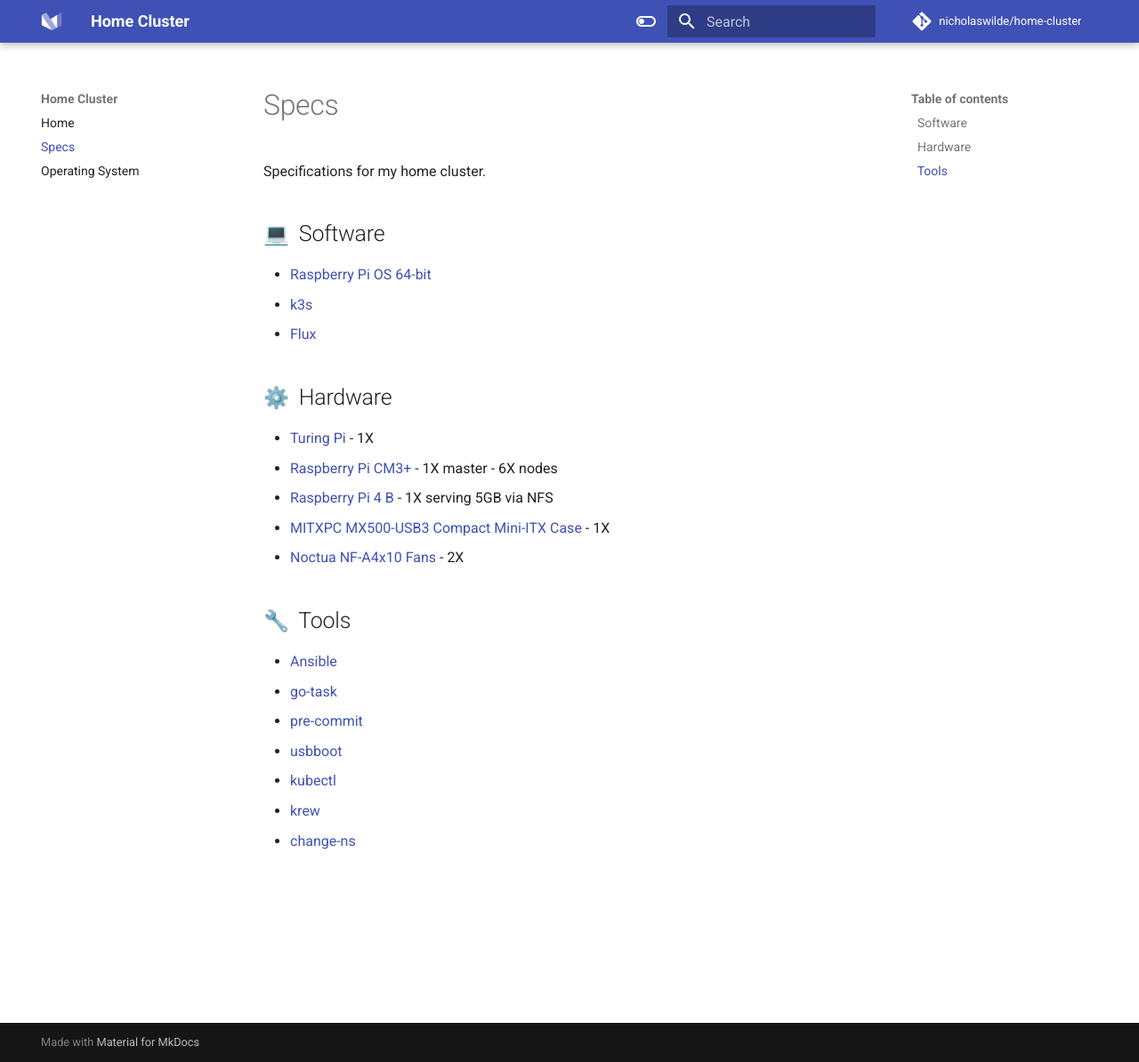
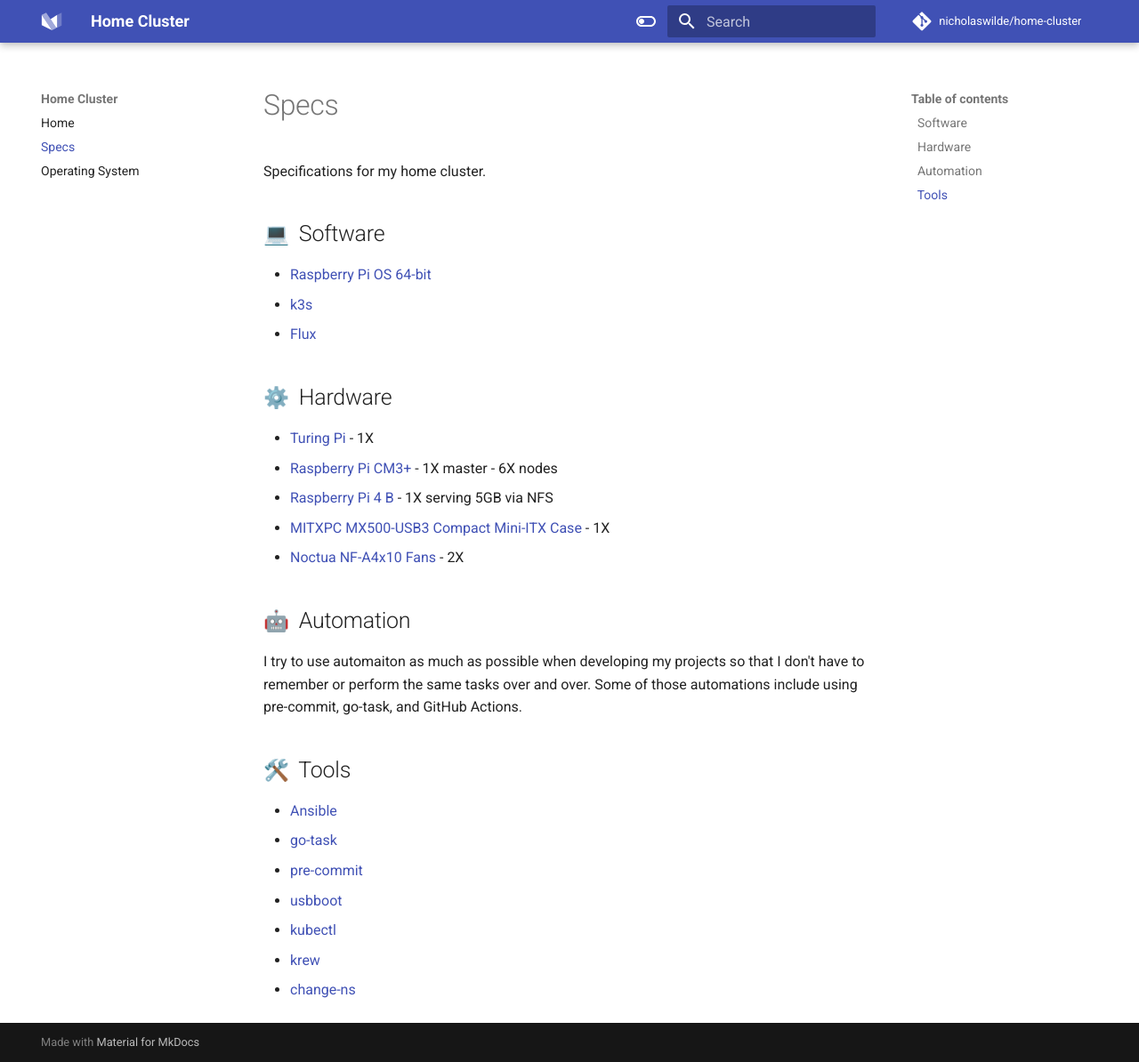
Before and after one commit to nicholaswilde/home-cluster, an MkDocs documentation site: the page built from docs/specs.md, in a window 1280 px wide and 1194 px high. Shown: the whole window at 89% size. Built offline with MkDocs 1.6.1 and Material for MkDocs 9.7.7, drawn with Linux system fonts in a browser that asks for light colours; emoji names are drawn with the system emoji font; comment, search, counter and statistics services are not loaded.

Commit message:
Updated a bunch of things
Signed-off-by: Nicholas Wilde <ncwilde43@gmail.com>

```diff
--- a/docs/specs.md
+++ b/docs/specs.md
@@ -16,7 +16,14 @@
 - [MITXPC MX500-USB3 Compact Mini-ITX Case][case] - 1X
 - [Noctua NF-A4x10 Fans][fans] - 2X
 
-## :wrench:&nbsp; Tools
+## :robot:&nbsp; Automation
+
+I try to use automaiton as much as possible when developing my projects
+so that I don't have to remember or perform the same tasks over and over.
+Some of those automations include using pre-commit, go-task, and GitHub
+Actions.
+
+## :hammer_and_wrench:&nbsp; Tools
 
 - [Ansible](https://www.ansible.com/)
 - [go-task](https://github.com/go-task/task)
```
Also changed, not shown: docs/index.md (+3 -3 lines), docs/operating-system.md (+6 -5 lines).
